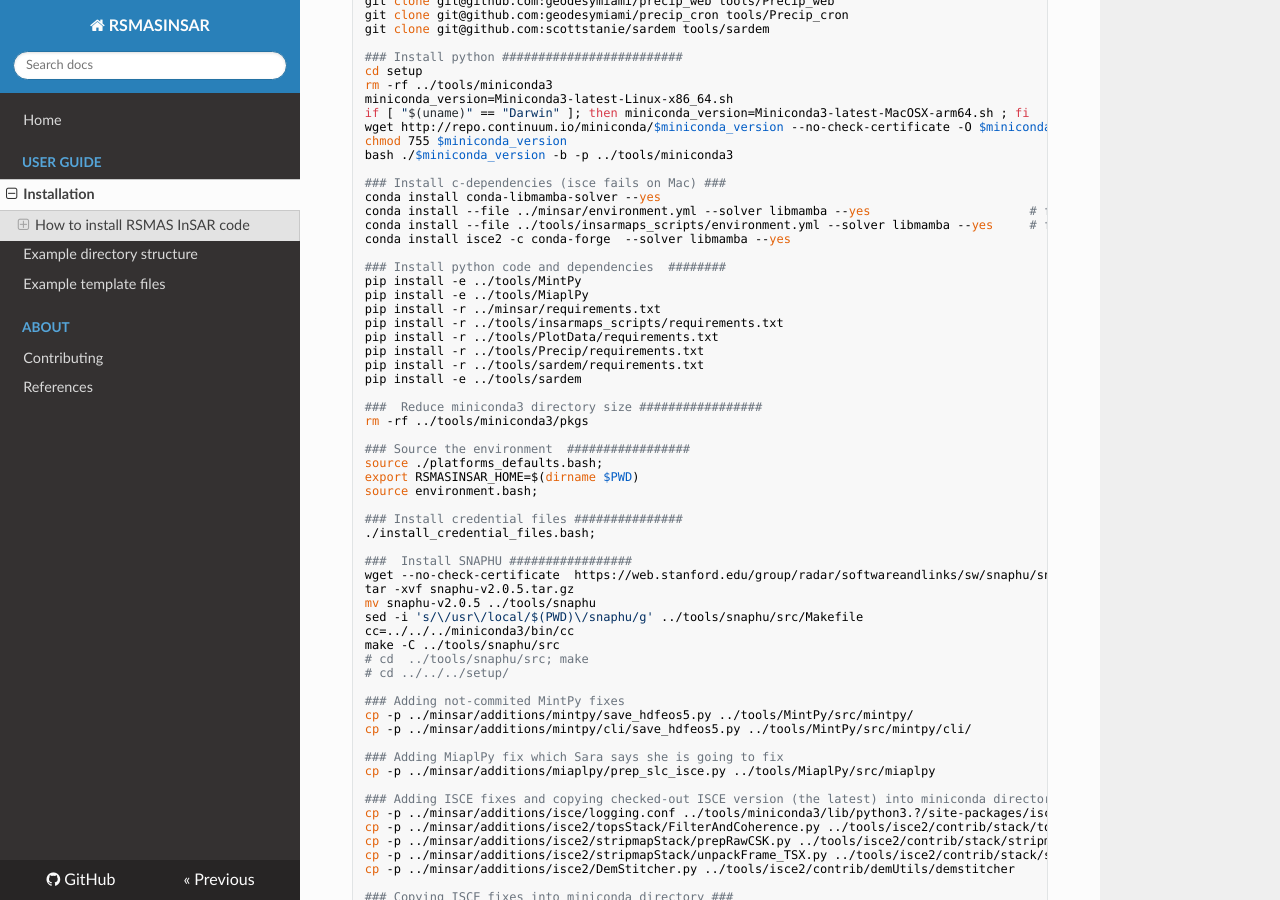
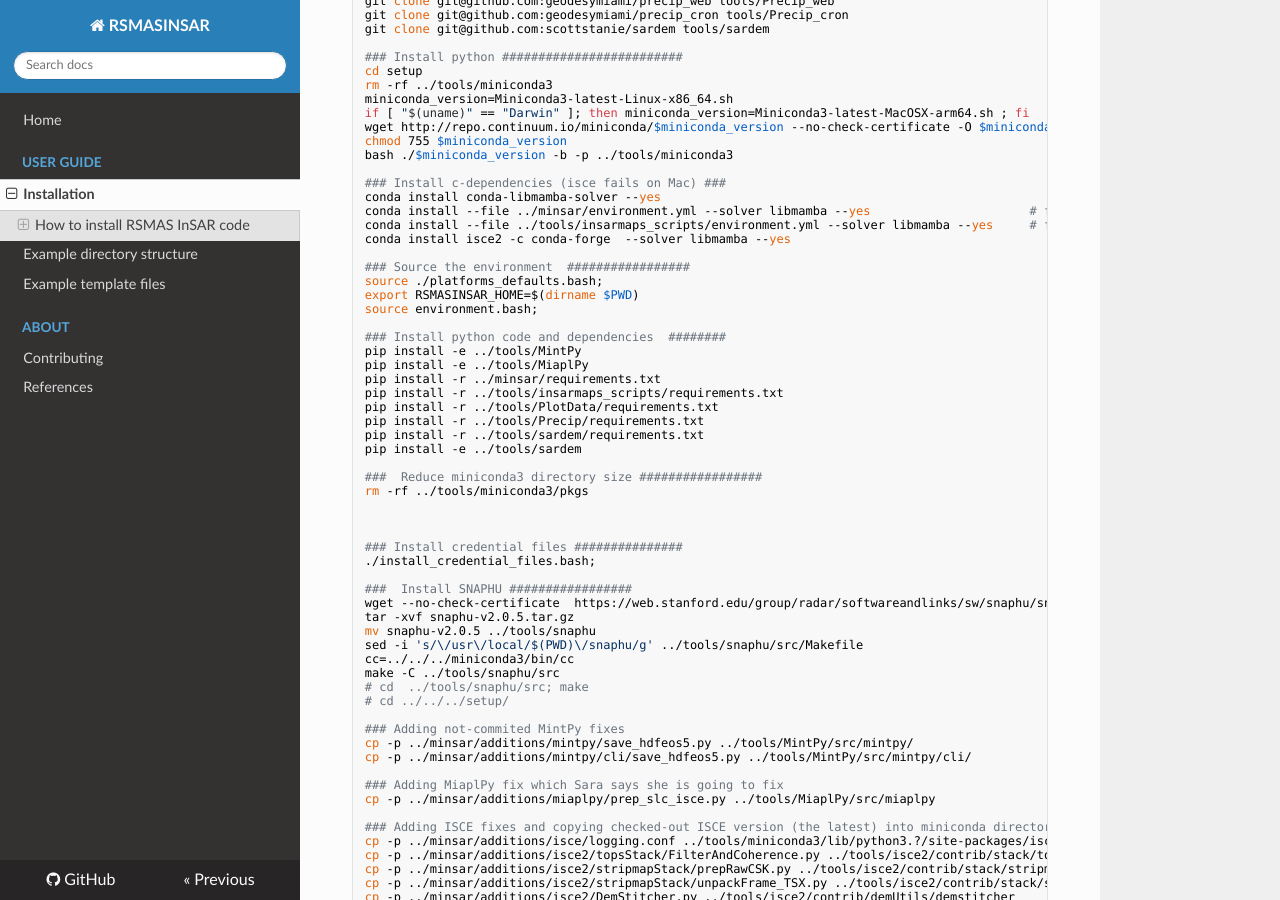
Before and after one commit to geodesymiami/rsmas_insar, an MkDocs documentation site: the page built from docs/installation.md, in a window 1280 px wide and 900 px high, scrolled down 941 px. Built offline with MkDocs 1.6.1, drawn with Linux system fonts in a browser that asks for light colours; nearby versions of some CDN libraries; part of the change alters nothing that is shown.

```diff
--- a/docs/installation.md
+++ b/docs/installation.md
@@ -61,6 +61,11 @@ conda install --file ../minsar/environment.yml --solver libmamba --yes
 conda install --file ../tools/insarmaps_scripts/environment.yml --solver libmamba --yes     # first install c-code
 conda install isce2 -c conda-forge  --solver libmamba --yes
 
+### Source the environment  #################
+source ./platforms_defaults.bash;
+export RSMASINSAR_HOME=$(dirname $PWD)
+source environment.bash;
+
 ### Install python code and dependencies  ########
 pip install -e ../tools/MintPy
 pip install -e ../tools/MiaplPy
@@ -74,10 +79,7 @@ pip install -e ../tools/sardem
 ###  Reduce miniconda3 directory size #################
 rm -rf ../tools/miniconda3/pkgs
 
-### Source the environment  #################
-source ./platforms_defaults.bash;
-export RSMASINSAR_HOME=$(dirname $PWD)
-source environment.bash;
+
 
 ### Install credential files ###############
 ./install_credential_files.bash;
```
